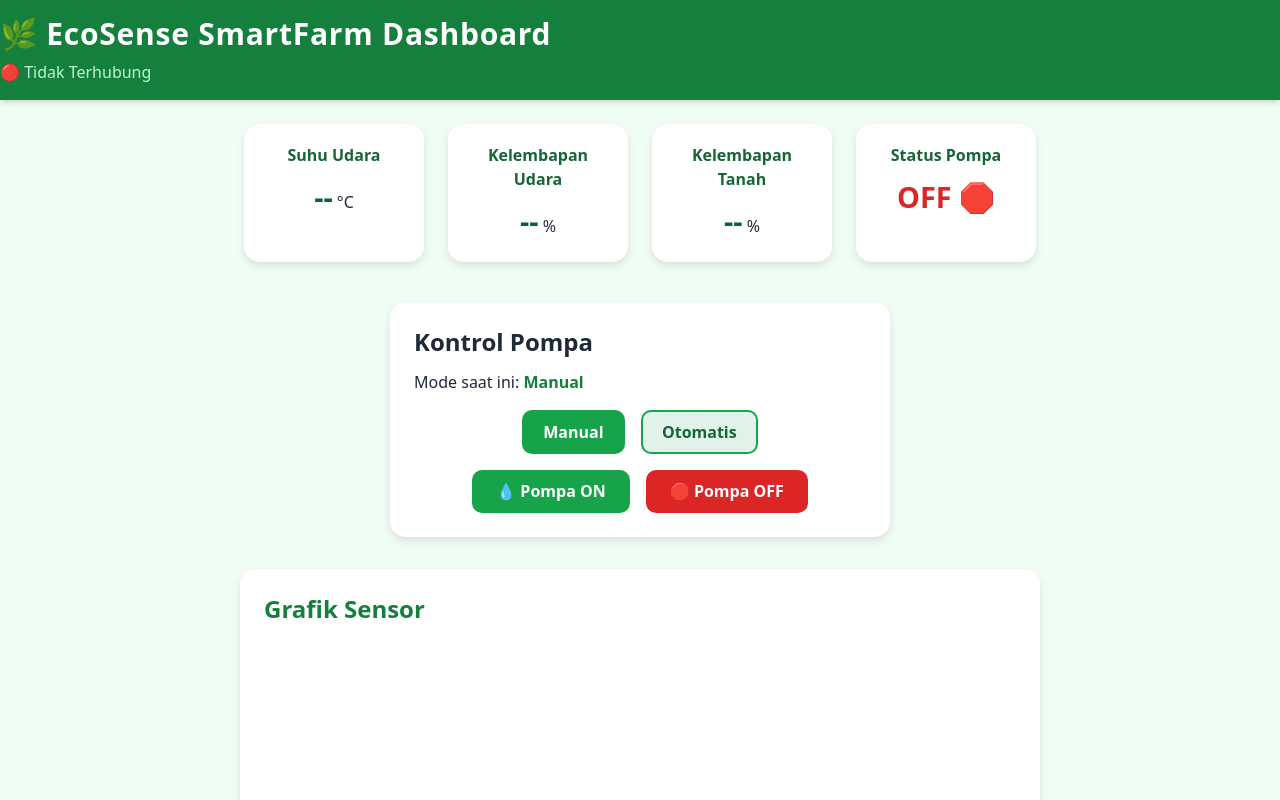
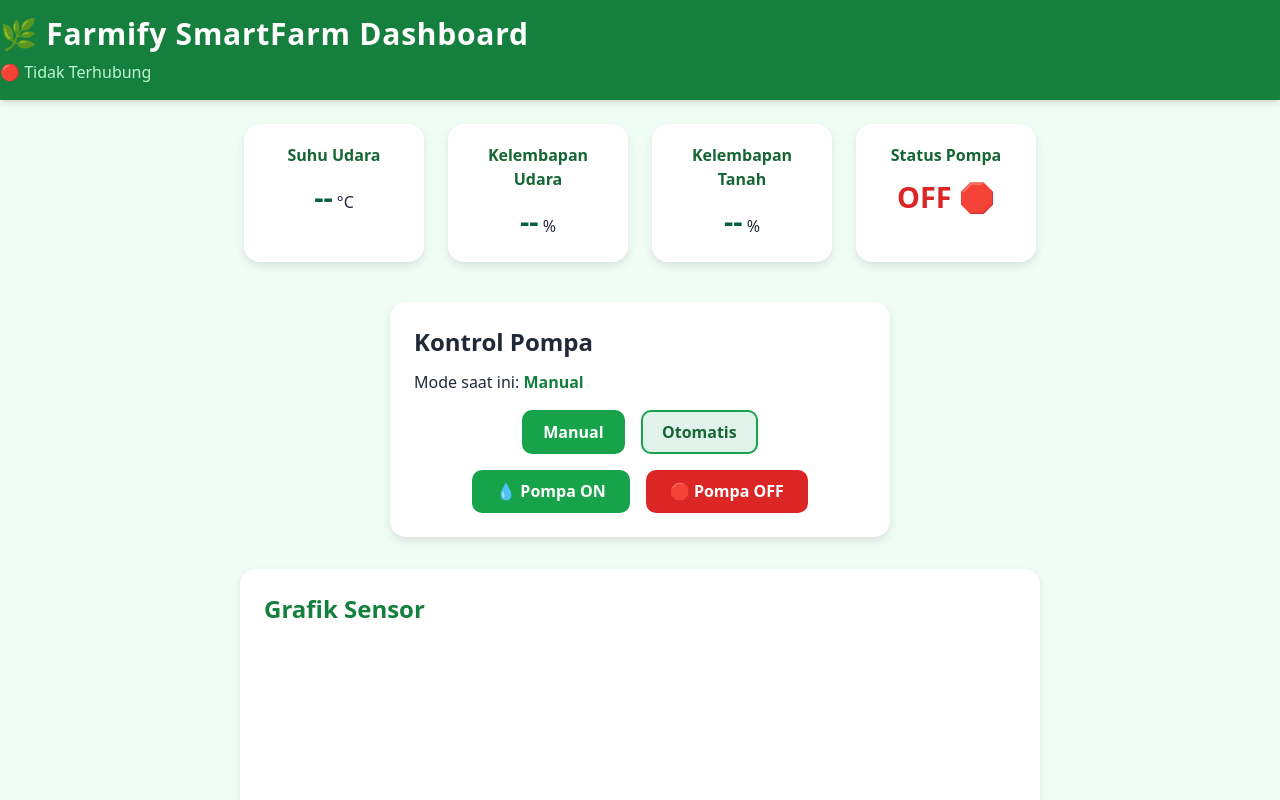
Before and after one commit to mhmmdfq12/smartfarm-dashboard, a plain HTML site: page index.html in a window 1280 px wide. Shown: the top 800 px of the page. Drawn offline with nearby package versions, Linux system fonts and the light colour scheme; a script that the page names is missing.

Commit message:
Farmify Smartfarm Dashboard

```diff
--- a/index.html
+++ b/index.html
@@ -14,7 +14,7 @@
 
   <!-- Header -->
   <header class="bg-green-700 text-white py-4 shadow-md">
-    <h1 class="text-3xl font-semibold tracking-wide">🌿 EcoSense SmartFarm Dashboard</h1>
+    <h1 class="text-3xl font-semibold tracking-wide">🌿 Farmify SmartFarm Dashboard</h1>
     <p id="status" class="mt-2 text-green-200">🔴 Tidak Terhubung</p>
   </header>
 
```
